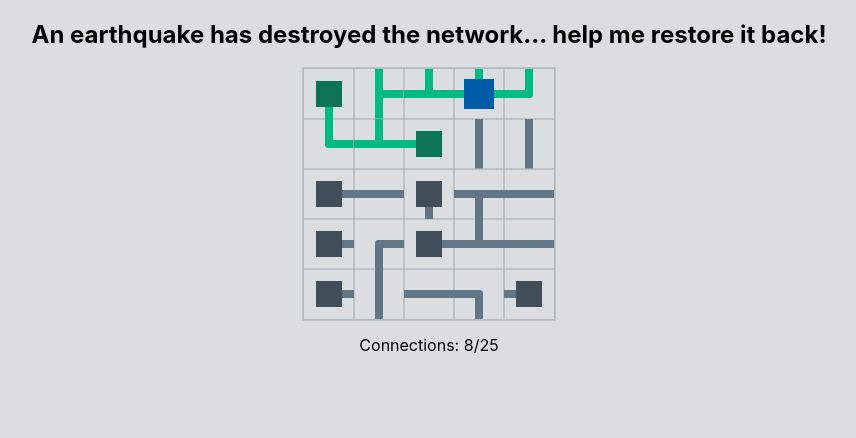
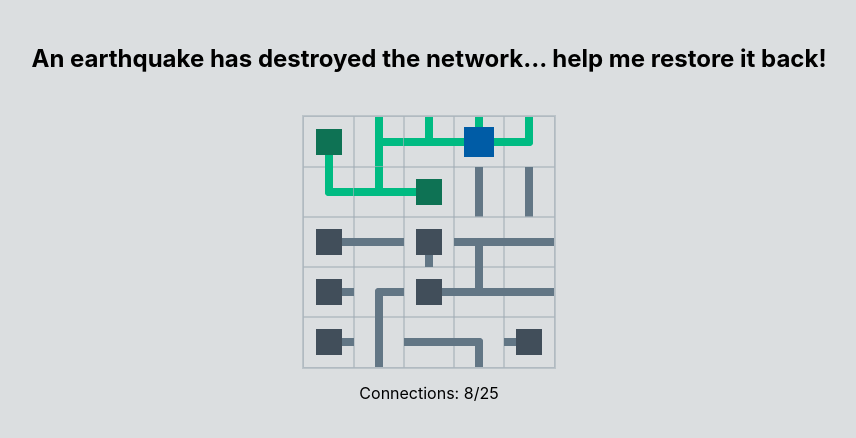
Before and after one commit to manuargue/klawten, a React (Create React App) app: page / in a window 1280 px wide. Shown: the top 438 px of the page, without its empty margins (211-1067 px from the left). Built offline with nearby package versions, Linux system fonts and the light colour scheme.

Commit message:
added little style to title
Signed-off-by: Manuel Arguelles <marguelles.dev@gmail.com>

```diff
--- a/src/components/Title.js
+++ b/src/components/Title.js
@@ -1,4 +1,5 @@
 import React from 'react';
+import './Title.scss';
 
 class Title extends React.Component {
     render() {
--- a/src/components/Title.scss
+++ b/src/components/Title.scss
@@ -0,0 +1,3 @@
+h2 {
+  padding: 1em 1em;
+}
```
